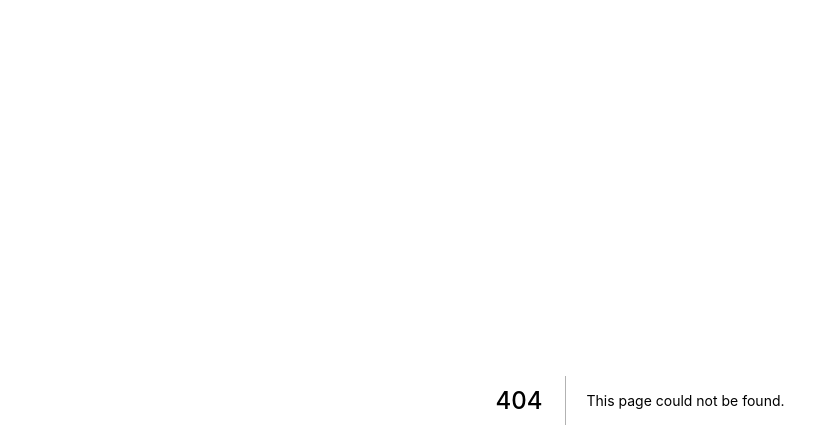
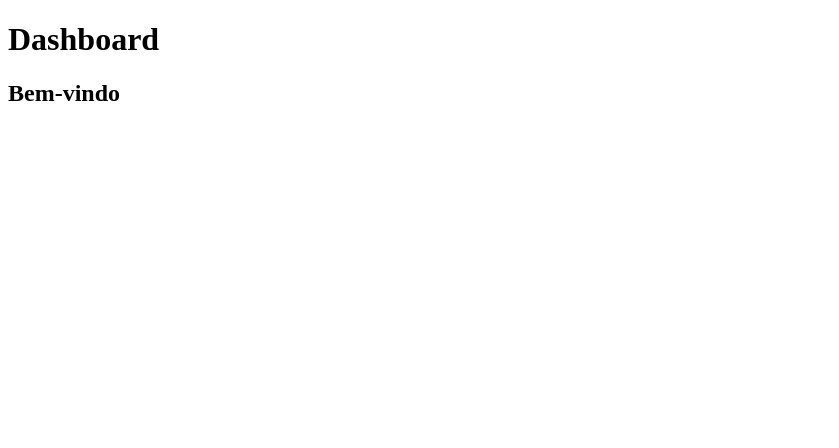
Before and after one commit to l-fernandocosta/auth-with-ssr-nextjs, a Next.js app: page /dashboard in a window 1280 px wide. Before the commit this address had no page. Shown: the top 448 px of the page, without its empty margins (0-839 px from the left). Built offline with nearby package versions, Linux system fonts and the light colour scheme.

Commit message:
using nookies

```diff
--- a/package.json
+++ b/package.json
@@ -11,6 +11,7 @@
   "dependencies": {
     "axios": "^0.26.0",
     "next": "12.1.0",
+    "nookies": "^2.5.2",
     "react": "17.0.2",
     "react-dom": "17.0.2"
   },
--- a/pages/contexts/AuthProvider.tsx
+++ /dev/null
@@ -1,37 +0,0 @@
-import { createContext, ReactNode, useContext } from "react";
-
-interface SignInCredentials {
-  email: string,
-  password: string
-}
-
-interface  AuthContextProps {
-  children: ReactNode
-}
-
-interface AuthContextData {
-  signIn(credentials: SignInCredentials ): Promise<void>;
-  isAuth: boolean
-}
-
-const AuthProvider =  createContext({} as AuthContextData)
-export const useAuthProvider = () => useContext(AuthProvider);
-
-
-
-
-export function AuthContext( {children} : AuthContextProps) {
-  const isAuth = false;
-
-  async function signIn({email, password}: SignInCredentials) {
-
-   console.log({email, password})
-
-
- }
- return (
-
-  <AuthProvider.Provider value={ {signIn, isAuth}}>
-      {children}
-  </AuthProvider.Provider>)
-}
--- /dev/null
+++ b/src/contexts/AuthProvider.tsx
@@ -0,0 +1,56 @@
+import { createContext, ReactNode, useContext, useState } from "react";
+import { api } from "../services/axios";
+import { AuthContextData, AuthContextProps, SignInCredentials, UserProps } from "./context-types";
+import Router from 'next/router';
+import { setCookie } from 'nookies';
+
+const AuthProvider =  createContext({} as AuthContextData)
+export const useAuthProvider = () => useContext(AuthProvider);
+
+
+
+
+export function AuthContext( {children} : AuthContextProps) {
+  const [user, setUser] = useState<UserProps>();
+
+  const isAuth = !!user;
+
+  async function signIn({email, password}: SignInCredentials) {
+  try {
+    const response = await api.post('sessions', {
+      email,
+      password
+    })
+    const {permissions, roles, token, refreshToken } =  response.data;
+
+    console.log(response.data)
+
+    setUser({
+      email,
+      permissions,
+      roles
+    })
+
+    setCookie(null,'token-backendstudy', token , {
+      maxAge: 30*24*60*60,
+      path: "/"
+    })
+
+    setCookie(undefined, 'refreshToken-backend', token, {
+      maxAge: 30*24*60*60,
+      path: "/"
+    })
+
+    Router.push("/dashboard")
+  }catch(err){
+    console.log(err)
+  }
+
+ }
+ return (
+
+  <AuthProvider.Provider value={ {signIn, isAuth, user}}>
+      {children}
+  </AuthProvider.Provider>
+  )
+}
--- /dev/null
+++ b/src/contexts/context-types.ts
@@ -0,0 +1,22 @@
+import { ReactNode } from "react";
+
+export interface SignInCredentials {
+  email: string,
+  password: string
+}
+
+export interface  AuthContextProps {
+  children: ReactNode
+}
+
+export interface AuthContextData {
+  signIn(credentials: SignInCredentials ): Promise<void>;
+  isAuth: boolean,
+  user: UserProps | undefined;
+}
+
+export interface UserProps {
+  email: string,
+  roles: string[],
+  permissions: string[]
+}
--- a/pages/_app.tsx
+++ b/src/pages/_app.tsx
@@ -1,5 +1,5 @@
 import type { AppProps } from 'next/app'
-import { AuthContext } from './contexts/AuthProvider'
+import { AuthContext } from '../contexts/AuthProvider'
 
 function MyApp({ Component, pageProps }: AppProps) {
   return (
--- /dev/null
+++ b/src/pages/dashboard.tsx
@@ -0,0 +1,13 @@
+import { useAuthProvider } from "../contexts/AuthProvider"
+
+export default function Dashboard() {
+
+  const {user} = useAuthProvider();
+  return(
+    <div>
+      <h1>Dashboard </h1>
+      <h2>Bem-vindo {user?.email}</h2>
+      {console.log(user?.roles)}
+    </div>
+  )
+}
--- a/pages/index.tsx
+++ b/src/pages/index.tsx
@@ -1,7 +1,6 @@
 import type { NextPage } from 'next'
 import { FormEvent, useState } from 'react'
-import styles from '../styles/Home.module.css'
-import { useAuthProvider } from './contexts/AuthProvider';
+import { useAuthProvider } from '../contexts/AuthProvider';
 const Home: NextPage = () => {
 
   const [email, setEmail] = useState('');
@@ -21,7 +20,7 @@ const Home: NextPage = () => {
   return (
    <form onSubmit={handleSubmit} >
      <input type="text" placeholder='email' value={email} onChange={(e) => setEmail(e.target.value)}/>
-     <input type="text" value={password} onChange={(e) => setPassword(e.target.value)} />
+     <input type="password" placeholder='*******' value={password} onChange={(e) => setPassword(e.target.value)} />
      <button type='submit'>Login</button>
    </form>
   )
--- /dev/null
+++ b/src/services/axios.ts
@@ -0,0 +1,5 @@
+import axios from 'axios';
+
+export const api =  axios.create({
+  baseURL: "http://localhost:3334"
+})
```
Also changed, not shown: 1 other file (tests, documents, lock files or other folders).
